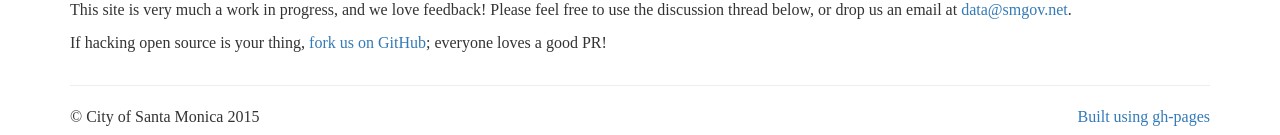
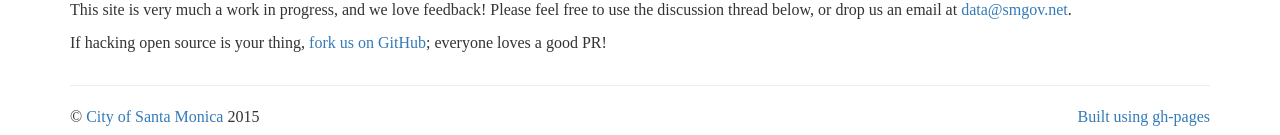
Before and after one commit to CityofSantaMonica/open.smgov.net, a Jekyll site: the page built from index.html, in a window 1280 px wide. Shown: the part 1301-1436 px from the top of the page. Built offline with Jekyll 4.4.1, drawn with Linux system fonts in a browser that asks for light colours; nearby versions of some CDN libraries; comment, search, counter and statistics services are not loaded.

Commit message:
link to city website

```diff
--- a/_includes/footer.html
+++ b/_includes/footer.html
@@ -1,7 +1,7 @@
 <div class="container">
   <hr>
   <footer>
-      <p class="pull-left">© City of Santa Monica 2015</p>
+      <p class="pull-left">© <a href="http://www.smgov.net" target="_blank">City of Santa Monica</a> 2015</p>
       <p class="pull-right">
         <a href="https://github.com/CityofSantaMonica/open.smgov.net" target="_blank"><span class="fi fi-fw fi-github"></span> Built using gh-pages</a>
       </p>
```
